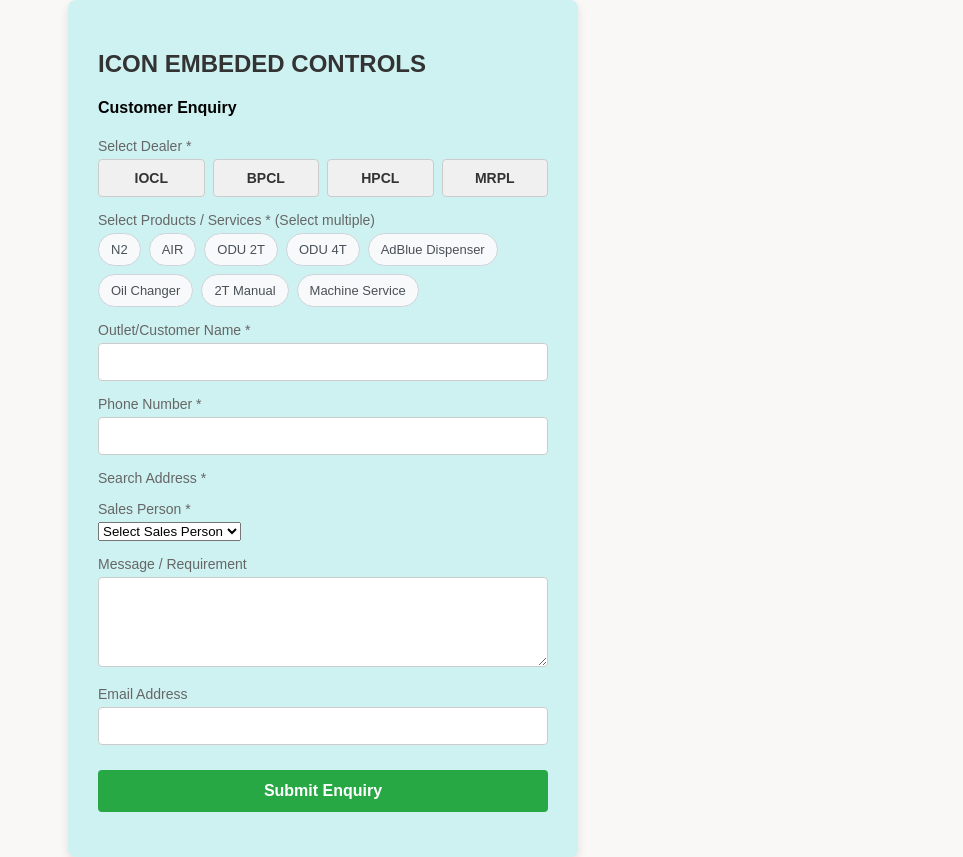
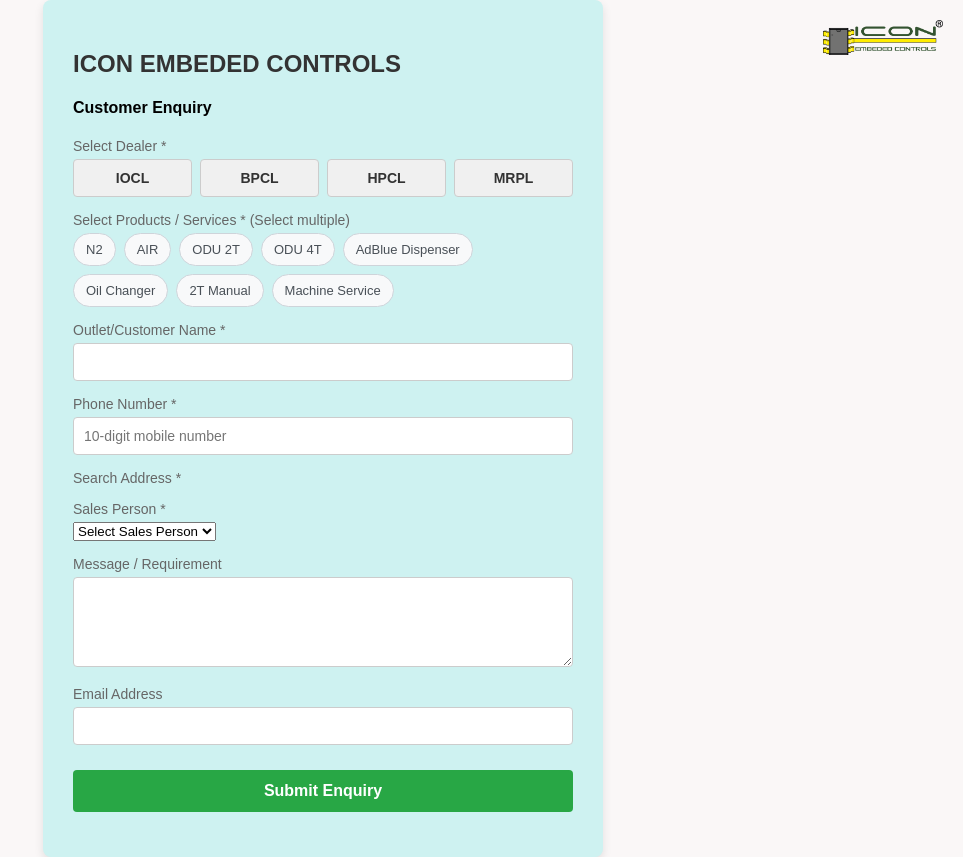
Before and after one commit to iconembededcontrolsdev/customer-enquiry, a plain HTML site: page index.html in a window 1280 px wide. Shown: the whole page, without its empty margins (317-1280 px from the left). Drawn offline with Linux system fonts and the light colour scheme; some packages are replaced by stand-ins of ours.

Commit message:
Update index.html

```diff
--- a/index.html
+++ b/index.html
@@ -20,8 +20,20 @@
       border-radius: 8px;
       box-shadow: 0 4px 10px rgba(0,0,0,0.1);
       width: 100%;
-      max-width: 450px;
+      max-width: 500px;
+      /*position: relative; /* Essential for top-right positioning */*/
     }
+
+    /* Company Logo Styling */
+    .company-logo {
+      position: absolute;
+      top: 20px;
+      right: 20px;
+      max-width: 120px;  /* Adjust width as needed */
+      height: auto;
+      object-fit: contain;
+    }
+
     h2 {
       margin-bottom: 20px;
       color: #333;
@@ -144,6 +156,7 @@
 <body>
 
   <div class="form-container">
+    <img src="IEC LOGO REGISTERED TRANS BIG.png" alt="Icon Embedded Controls Logo" class="company-logo">
     <h2>ICON EMBEDED CONTROLS</h2>
     <h4>Customer Enquiry</h4>
     <form id="enquiryForm">
@@ -181,7 +194,14 @@
 
       <div class="form-group">
         <label for="phone">Phone Number *</label>
-        <input type="tel" id="phone" required>
+        <input
+        type="tel"
+        id="phone"
+        placeholder="10-digit mobile number"
+        maxlength="10"
+        pattern="[0-9]{10}"
+        inputmode="numeric"
+        required>
       </div>
 
       <div class="form-group">
```
